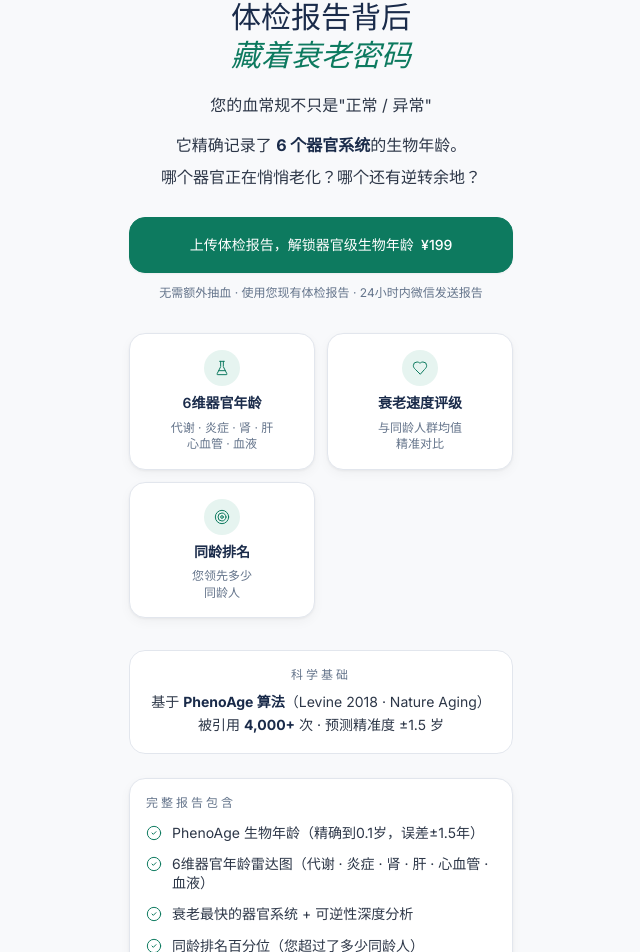
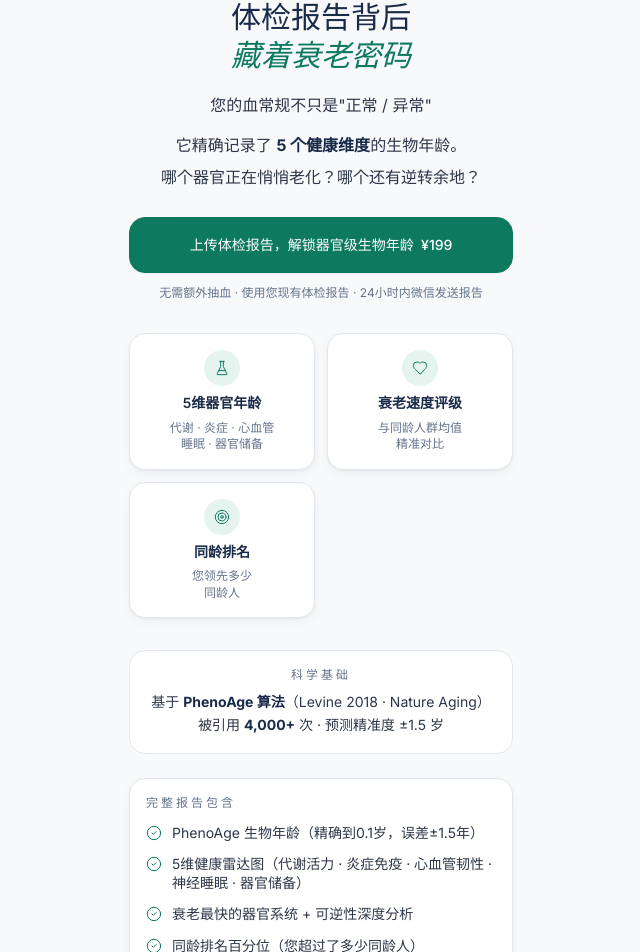
Before and after one commit to drlupei-ux/nanoviga-bioage, a Next.js app: page /cba in a window 1280 px wide. Shown: the part 136-1088 px from the top of the page, without its empty margins (319-959 px from the left). Built offline with nearby package versions, Linux system fonts and the light colour scheme.

Commit message:
fix(cba): display 5-pillar organ dimensions on CBA landing page

```diff
--- a/src/app/cba/page.tsx
+++ b/src/app/cba/page.tsx
@@ -11,7 +11,7 @@ import { CheckCircle2, FlaskConical, Heart, Target, Microscope } from "lucide-re
 
 const REPORT_ITEMS = [
   "PhenoAge 生物年龄（精确到0.1岁，误差±1.5年）",
-  "6维器官年龄雷达图（代谢 · 炎症 · 肾 · 肝 · 心血管 · 血液）",
+  "5维健康雷达图（代谢活力 · 炎症免疫 · 心血管韧性 · 神经睡眠 · 器官储备）",
   "衰老最快的器官系统 + 可逆性深度分析",
   "同龄排名百分位（您超过了多少同龄人）",
   "3 / 6 / 12 个月精准干预计划",
@@ -21,8 +21,8 @@ const REPORT_ITEMS = [
 const VALUE_CARDS = [
   {
     icon: FlaskConical,
-    title: "6维器官年龄",
-    desc:  "代谢 · 炎症 · 肾 · 肝\n心血管 · 血液",
+    title: "5维器官年龄",
+    desc:  "代谢 · 炎症 · 心血管\n睡眠 · 器官储备",
   },
   {
     icon: Heart,
@@ -79,7 +79,7 @@ export default function CBALandingPage() {
               您的血常规不只是"正常 / 异常"
             </p>
             <p className="text-base text-clinical-secondary leading-loose mb-6">
-              它精确记录了 <strong className="text-clinical-navy">6 个器官系统</strong>的生物年龄。<br />
+              它精确记录了 <strong className="text-clinical-navy">5 个健康维度</strong>的生物年龄。<br />
               哪个器官正在悄悄老化？哪个还有逆转余地？
             </p>
 
```
